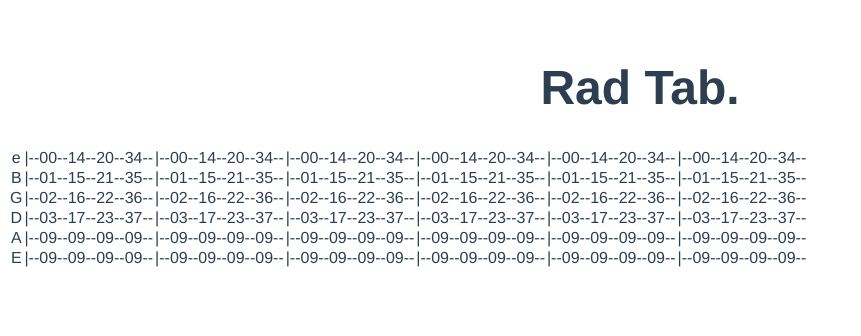
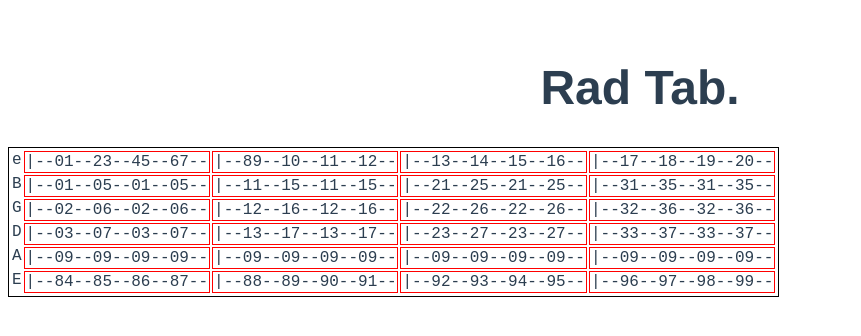
Before and after one commit to benjamin-warner/FabulousTabulous, a Vue app: page / in a window 1280 px wide. Shown: the top 336 px of the page, without its empty margins (0-861 px from the left). Built offline with nearby package versions, Linux system fonts and the light colour scheme.

Commit message:
ordering for strings

```diff
--- a/src/components/Measure.vue
+++ b/src/components/Measure.vue
@@ -1,10 +1,10 @@
 <template>
   <div class="measure">
-    <table>
+    <table >
       <tbody>
         <tr v-for="(string, stringKey) in tab.strings" :key="stringKey">{{string}}
-          <td v-for="(note, noteKey) in tab.strings" :key="noteKey">
-            |-<span v-for="(beat, beatKey) in tab.bars" :key="beatKey">-{{tab.bars[beatKey].beats[beatKey][stringKey]}}-</span>-
+          <td v-for="(bar, barKey) in tab.bars" :key="barKey">
+            |-<span v-for="(beat, beatKey) in bar.beats" :key="beatKey">-{{tab.bars[barKey].beats[beatKey][stringKey]}}-</span>-
           </td>
         </tr>
       </tbody>
@@ -36,56 +36,56 @@ export default {
           {
             beats: [
               [
-              '00',
-              '01',
-              '02',
-              '03',
-              '09',
-              '09'
-            ],
-            [
-              '04',
-              '05',
-              '06',
-              '07',
-              '09',
-              '09'
-            ],
-              [
               '01',
               '01',
               '02',
               '03',
               '09',
-              '09'
+              '84'
             ],
             [
-              '04',
+              '23',
               '05',
               '06',
               '07',
               '09',
-              '09'
+              '85'
+            ],
+              [
+              '45',
+              '01',
+              '02',
+              '03',
+              '09',
+              '86'
+            ],
+            [
+              '67',
+              '05',
+              '06',
+              '07',
+              '09',
+              '87'
             ]
             ]
           },
           {
             beats: [
               [
-              '11',
+              '89',
               '11',
               '12',
               '13',
               '09',
-              '09'
+              '88'
             ],
             [
-              '14',
+              '10',
               '15',
               '16',
               '17',
               '09',
-              '09'
+              '89'
             ],
               [
               '11',
@@ -93,87 +93,87 @@ export default {
               '12',
               '13',
               '09',
-              '09'
+              '90'
             ],
             [
-              '14',
+              '12',
               '15',
               '16',
               '17',
               '09',
-              '09'
+              '91'
             ]
             ]
           },
           {
             beats: [
               [
-              '20',
+              '13',
               '21',
               '22',
               '23',
               '09',
-              '09'
+              '92'
             ],
             [
-              '24',
+              '14',
               '25',
               '26',
               '27',
               '09',
-              '09'
+              '93'
             ],
             [
-              '20',
+              '15',
               '21',
               '22',
               '23',
               '09',
-              '09'
+              '94'
             ],
             [
-              '24',
+              '16',
               '25',
               '26',
               '27',
               '09',
-              '09'
+              '95'
             ]
             ]
           },
           {
             beats: [
               [
-              '30',
+              '17',
               '31',
               '32',
               '33',
               '09',
-              '09'
+              '96'
             ],
             [
-              '34',
+              '18',
               '35',
               '36',
               '37',
               '09',
-              '09'
+              '97'
             ],
             [
-              '30',
+              '19',
               '31',
               '32',
               '33',
               '09',
-              '09'
+              '98'
             ],
             [
-              '34',
+              '20',
               '35',
               '36',
               '37',
               '09',
-              '09'
+              '99'
             ]
             ],
           }
@@ -186,26 +186,18 @@ export default {
 
 <!-- Add "scoped" attribute to limit CSS to this component only -->
 <style scoped>
-h3 {
-  margin: 40px 0 0;
-}
-ul {
-  list-style-type: none;
-  padding: 0;
-}
-li {
-  display: inline-block;
-  margin: 0 10px;
-}
-a {
-  color: #42b983;
+
+table {
+  padding: 1px;
+   border: 1px solid black;
 }
 
-h1 {
-  font-size: 48pt;
+td {
+  padding: 1px;
+   border: 1px solid red;
 }
 
-table, caption, tbody, tfoot, thead, tr, th, td {
+/* table, caption, tbody, tfoot, thead, tr, th, td {
     margin: 0;
     padding: 0;
     border: 0;
@@ -213,10 +205,10 @@ table, caption, tbody, tfoot, thead, tr, th, td {
     font-size: 100%;
     vertical-align: baseline;
     background: transparent;
+} */
+
+.measure {
+  font-family: 'Courier New', Courier, monospace;
 }
 
-.annotations {
-  font-size: 18pt;
-  font-family: "Courier New", Courier, monospace;
-}
 </style>
```
